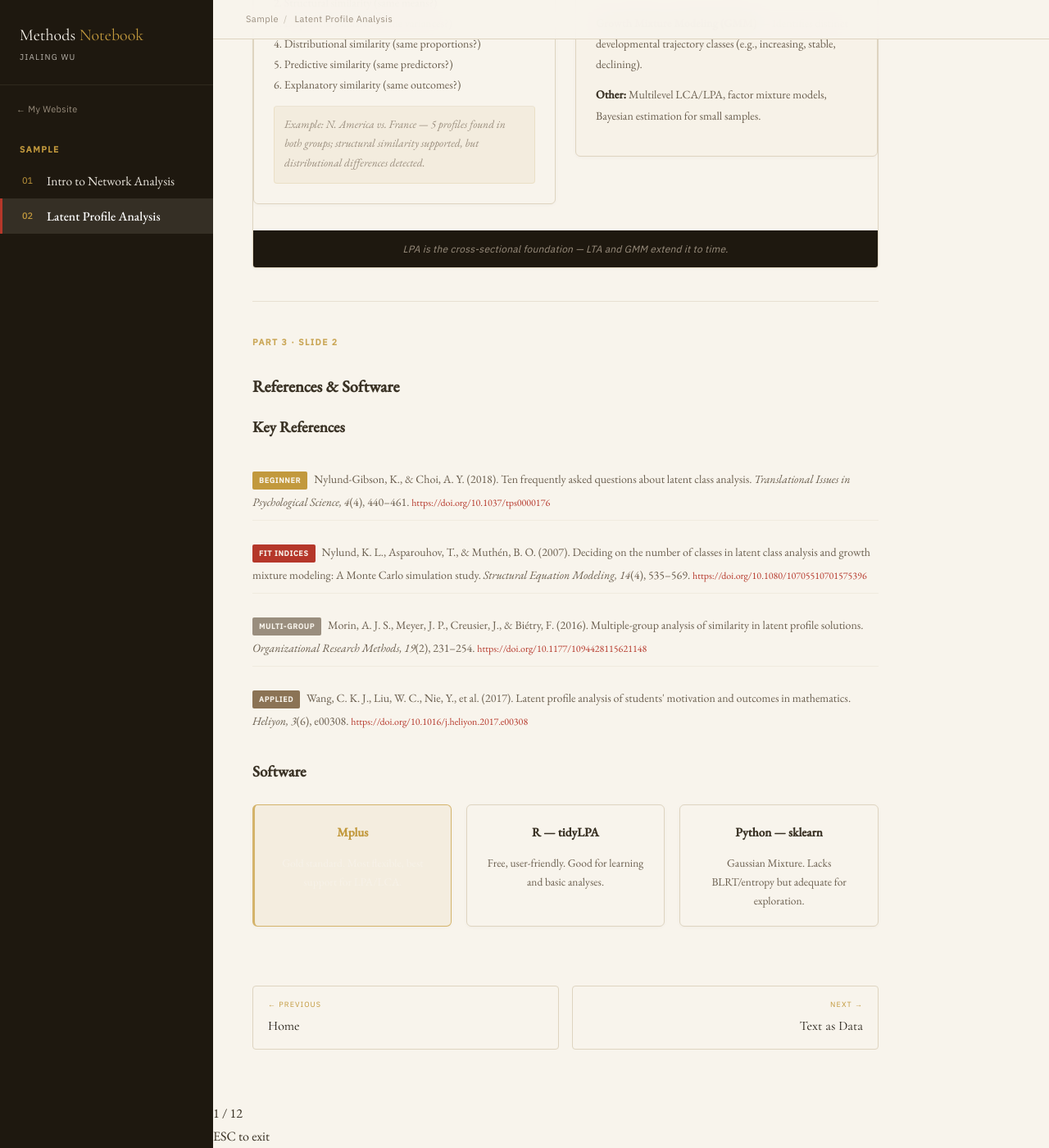
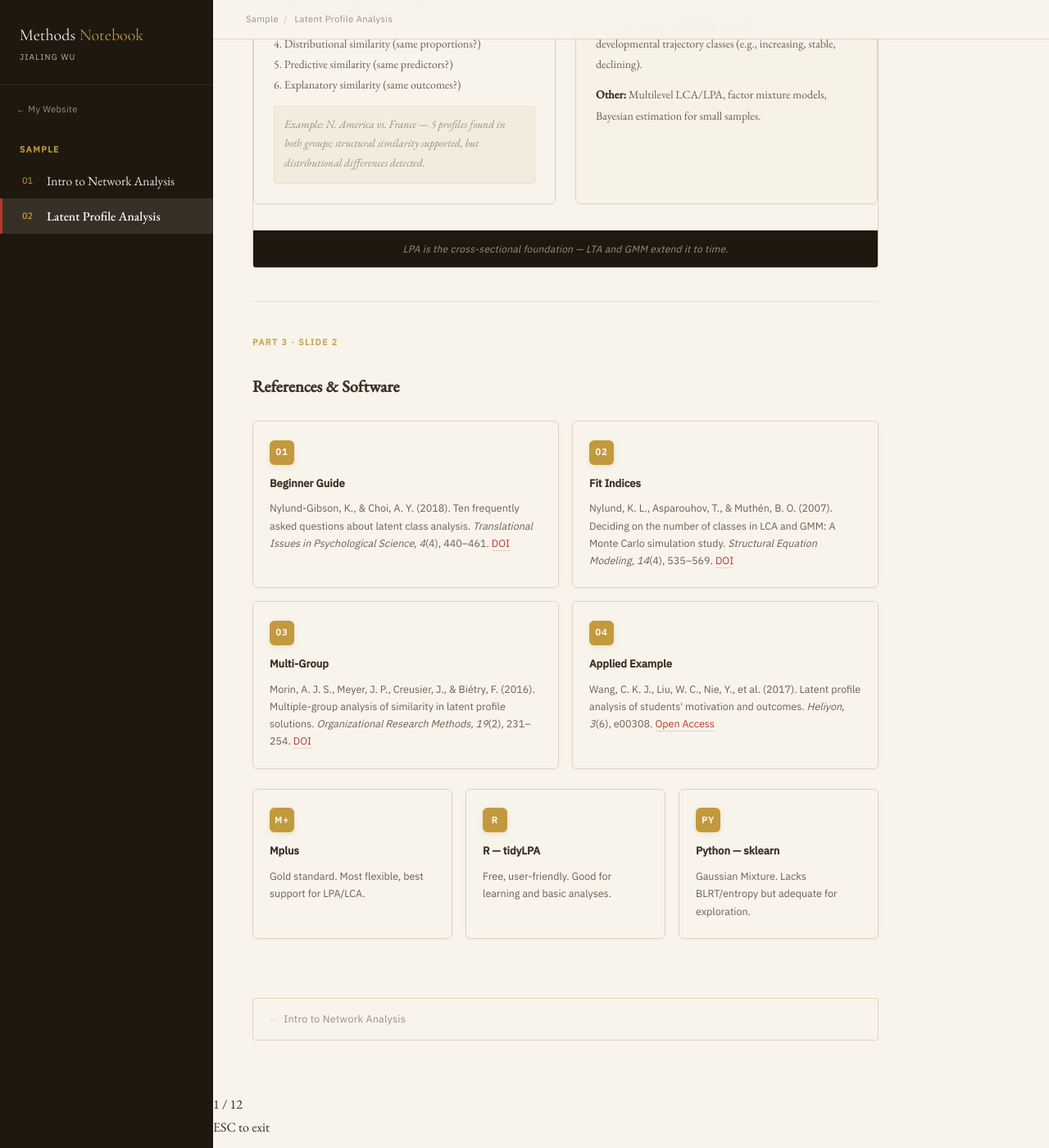
Before and after one commit to jialing-wu/jialing-wu.github.io, a Jekyll site: the page built from methods/lpa.html, in a window 1280 px wide and 1400 px high, scrolled down 8650 px. Shown: the whole window at 82% size. Built offline with Jekyll 4.4.1, drawn with Linux system fonts in a browser that asks for light colours.

Commit message:
Fix LPA references, software, nav, and grid layout
- Extensions slide: change compare-grid from align-items:start to stretch
  so columns match height
- References: remove duplicate h3 title, convert ref-list to check-grid
  cards with numbered icons (01-04) matching network-intro format
- Software: convert sw-pill to check-card with letter icons (M+, R, Py)
- Navigation: switch from old nav-label/nav-title to pn-link/pn-arrow
  pattern matching network-intro; link back to network intro page
- Clean up unused CSS: ref-list, ref-tag, sw-pill, sw-row, profile-grid
  responsive rules

Co-Authored-By: Claude Opus 4.6 <noreply@anthropic.com>

```diff
--- a/methods/lpa.html
+++ b/methods/lpa.html
@@ -281,7 +281,7 @@ body.presenting .pres-progress{
 /* ── Comparison grid (2-col) ──────────────────────── */
 .compare-grid{
   display:grid;grid-template-columns:1fr 1fr;gap:24px;
-  margin:24px 0;align-items:start;
+  margin:24px 0;align-items:stretch;
 }
 .compare-col{
   background:var(--paper);border:1px solid var(--parchment);
@@ -401,55 +401,9 @@ body.presenting .pres-progress{
   color:var(--gold);margin-top:8px;
 }
 
-/* ── Reference list ───────────────────────────────── */
-.ref-list{
-  list-style:none;padding:0;margin:24px 0;
-}
-.ref-list li{
-  font-size:14px;line-height:2;color:var(--ink-faded);
-  margin-bottom:16px;padding-left:0;
-}
-.ref-tag{
-  display:inline-block;
-  font-family:var(--sans);font-size:9.5px;font-weight:700;
-  letter-spacing:.08em;text-transform:uppercase;
-  color:var(--paper);background:var(--gold);
-  border-radius:3px;padding:4px 10px;margin-right:10px;
-}
-.ref-tag.beginner{background:var(--tea)}
-.ref-tag.fit{background:#b8956b}
-
-/* ── Software row ────────────────────────────────── */
-.sw-row{
-  display:grid;grid-template-columns:1fr 1fr 1fr;gap:18px;
-  margin:24px 0;
-}
-.sw-pill{
-  background:var(--paper);border:1px solid var(--parchment);
-  border-radius:6px;padding:20px;text-align:center;
-  transition:all .3s ease;box-shadow:0 1px 4px rgba(30,24,15,.03);
-}
-.sw-pill.gold{
-  background:rgba(194,153,61,.08);border-color:var(--gold-soft);
-}
-.sw-pill:hover{
-  border-color:var(--gold-soft);
-  box-shadow:0 3px 12px rgba(194,153,61,.08);
-  transform:translateY(-2px);
-}
-.sw-pill h4{
-  font-family:var(--body);font-size:15px;font-weight:600;
-  color:var(--ink-soft);margin-bottom:12px;
-}
-.sw-pill p{
-  font-size:13.5px;line-height:1.7;color:var(--ink-faded);margin:0;
-}
-
 /* ── Responsive ───────────────────────────────────── */
 @media(max-width:1000px){
   .check-grid{grid-template-columns:1fr 1fr}
-  .profile-grid{grid-template-columns:1fr}
-  .sw-row{grid-template-columns:1fr}
   .card-row{grid-template-columns:1fr 1fr}
 }
 @media(max-width:700px){
@@ -463,9 +417,7 @@ body.presenting .pres-progress{
   .check-card:hover{transform:none}
   .flow-step:hover{transform:none}
   .card-row{grid-template-columns:1fr}
-  .profile-grid{grid-template-columns:1fr}
   .compare-grid{grid-template-columns:1fr}
-  .sw-row{grid-template-columns:1fr}
 }
 @media(max-width:900px){
   body.presenting .slide h2{font-size:1.8rem}
@@ -1057,45 +1009,53 @@ body.presenting .pres-progress{
   <h2 data-lang="en">References &amp; Software</h2>
   <h2 data-lang="zh">参考文献与软件</h2>
 
-  <h3 data-lang="en" class="pres-hide">Key References</h3>
-  <h3 data-lang="zh" class="pres-hide">核心文献</h3>
-  <ul class="ref-list pres-hide">
-    <li><span class="ref-tag beginner">Beginner</span>Nylund-Gibson, K., &amp; Choi, A. Y. (2018). Ten frequently asked questions about latent class analysis. <em>Translational Issues in Psychological Science, 4</em>(4), 440–461. <a href="https://doi.org/10.1037/tps0000176" target="_blank">https://doi.org/10.1037/tps0000176</a></li>
-    <li><span class="ref-tag fit">Fit Indices</span>Nylund, K. L., Asparouhov, T., &amp; Muthén, B. O. (2007). Deciding on the number of classes in latent class analysis and growth mixture modeling: A Monte Carlo simulation study. <em>Structural Equation Modeling, 14</em>(4), 535–569. <a href="https://doi.org/10.1080/10705510701575396" target="_blank">https://doi.org/10.1080/10705510701575396</a></li>
-    <li><span class="ref-tag">Multi-Group</span>Morin, A. J. S., Meyer, J. P., Creusier, J., &amp; Biétry, F. (2016). Multiple-group analysis of similarity in latent profile solutions. <em>Organizational Research Methods, 19</em>(2), 231–254. <a href="https://doi.org/10.1177/1094428115621148" target="_blank">https://doi.org/10.1177/1094428115621148</a></li>
-    <li><span class="ref-tag applied">Applied</span>Wang, C. K. J., Liu, W. C., Nie, Y., et al. (2017). Latent profile analysis of students' motivation and outcomes in mathematics. <em>Heliyon, 3</em>(6), e00308. <a href="https://doi.org/10.1016/j.heliyon.2017.e00308" target="_blank">https://doi.org/10.1016/j.heliyon.2017.e00308</a></li>
-  </ul>
+  <div class="check-grid" style="grid-template-columns:1fr 1fr">
+    <div class="check-card">
+      <div class="check-icon">01</div>
+      <div class="check-title" data-lang="en">Beginner Guide</div>
+      <div class="check-desc" data-lang="en">Nylund-Gibson, K., &amp; Choi, A. Y. (2018). Ten frequently asked questions about latent class analysis. <em>Translational Issues in Psychological Science, 4</em>(4), 440–461. <a href="https://doi.org/10.1037/tps0000176" target="_blank">DOI</a></div>
+    </div>
+    <div class="check-card">
+      <div class="check-icon">02</div>
+      <div class="check-title" data-lang="en">Fit Indices</div>
+      <div class="check-desc" data-lang="en">Nylund, K. L., Asparouhov, T., &amp; Muthén, B. O. (2007). Deciding on the number of classes in LCA and GMM: A Monte Carlo simulation study. <em>Structural Equation Modeling, 14</em>(4), 535–569. <a href="https://doi.org/10.1080/10705510701575396" target="_blank">DOI</a></div>
+    </div>
+    <div class="check-card">
+      <div class="check-icon">03</div>
+      <div class="check-title" data-lang="en">Multi-Group</div>
+      <div class="check-desc" data-lang="en">Morin, A. J. S., Meyer, J. P., Creusier, J., &amp; Biétry, F. (2016). Multiple-group analysis of similarity in latent profile solutions. <em>Organizational Research Methods, 19</em>(2), 231–254. <a href="https://doi.org/10.1177/1094428115621148" target="_blank">DOI</a></div>
+    </div>
+    <div class="check-card">
+      <div class="check-icon">04</div>
+      <div class="check-title" data-lang="en">Applied Example</div>
+      <div class="check-desc" data-lang="en">Wang, C. K. J., Liu, W. C., Nie, Y., et al. (2017). Latent profile analysis of students' motivation and outcomes. <em>Heliyon, 3</em>(6), e00308. <a href="https://doi.org/10.1016/j.heliyon.2017.e00308" target="_blank">Open Access</a></div>
+    </div>
+  </div>
 
-  <h3 data-lang="en" class="pres-hide">Software</h3>
-  <h3 data-lang="zh" class="pres-hide">软件工具</h3>
-  <div class="sw-row">
-    <div class="sw-pill gold">
-      <h4>Mplus</h4>
-      <div data-lang="en"><p>Gold standard. Most flexible, best support for LPA/LCA.</p></div>
-      <div data-lang="zh"><p>黄金标准。最灵活，对 LPA/LCA 支持最好。</p></div>
+  <div class="check-grid" style="grid-template-columns:1fr 1fr 1fr">
+    <div class="check-card">
+      <div class="check-icon" style="background:var(--gold)">M+</div>
+      <div class="check-title" data-lang="en">Mplus</div>
+      <div class="check-desc" data-lang="en">Gold standard. Most flexible, best support for LPA/LCA.</div>
     </div>
-    <div class="sw-pill">
-      <h4>R — tidyLPA</h4>
-      <div data-lang="en"><p>Free, user-friendly. Good for learning and basic analyses.</p></div>
-      <div data-lang="zh"><p>免费、易用。适合学习和基础分析。</p></div>
+    <div class="check-card">
+      <div class="check-icon">R</div>
+      <div class="check-title" data-lang="en">R — tidyLPA</div>
+      <div class="check-desc" data-lang="en">Free, user-friendly. Good for learning and basic analyses.</div>
     </div>
-    <div class="sw-pill">
-      <h4>Python — sklearn</h4>
-      <div data-lang="en"><p>Gaussian Mixture. Lacks BLRT/entropy but adequate for exploration.</p></div>
-      <div data-lang="zh"><p>高斯混合模型。缺少 BLRT/entropy，但足以做探索性分析。</p></div>
+    <div class="check-card">
+      <div class="check-icon">Py</div>
+      <div class="check-title" data-lang="en">Python — sklearn</div>
+      <div class="check-desc" data-lang="en">Gaussian Mixture. Lacks BLRT/entropy but adequate for exploration.</div>
     </div>
   </div>
 </div>
 
 <!-- PAGE NAV -->
-<div class="page-nav">
-  <a href="index.html">
-    <div class="nav-label">&larr; Previous</div>
-    <div class="nav-title">Home</div>
-  </a>
-  <a class="next" href="text-analysis.html">
-    <div class="nav-label">Next &rarr;</div>
-    <div class="nav-title">Text as Data</div>
+<div class="page-nav pres-hide">
+  <a class="pn-link pn-prev" href="sample-network-intro.html">
+    <span class="pn-arrow">&larr;</span>
+    <span><span class="pn-title" data-lang="en">Intro to Network Analysis</span></span>
   </a>
 </div>
 
```
